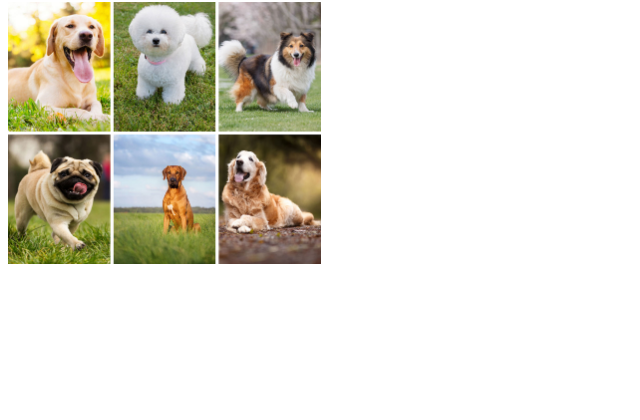
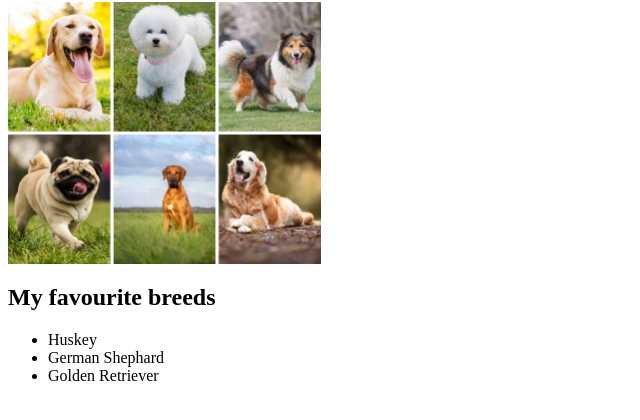
Before and after one commit to fatehrai/In-Class-Build, a plain HTML site: page index.html in a window 1280 px wide. Shown: the part 64-484 px from the top of the page, without its empty margins (0-640 px from the left). Drawn offline with Linux system fonts and the light colour scheme.

Commit message:
updated index.html with names of dog breeds

```diff
--- a/index.html
+++ b/index.html
@@ -6,5 +6,11 @@
 		<h1>My favourite pets are dogs.</h1>
 
 		<img src="images/dogs.jpg" alt="a picture of dogs" width="313" height="262">
+
+		<h2>My favourite breeds</h2>
+			<ul>
+				<li>Huskey</li>
+				<li>German Shephard</li>
+				<li>Golden Retriever</li>
 	</body>
 </html>
```
